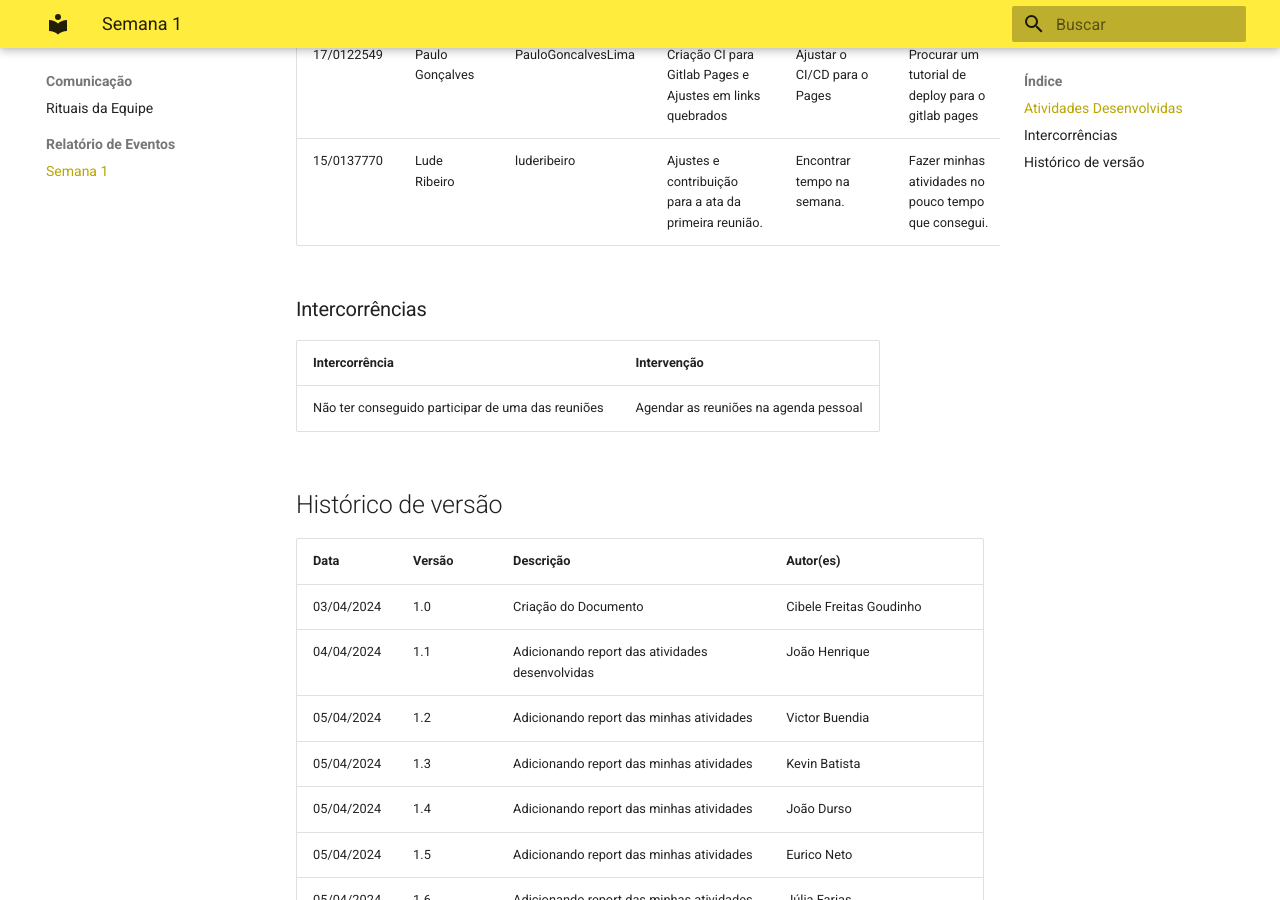
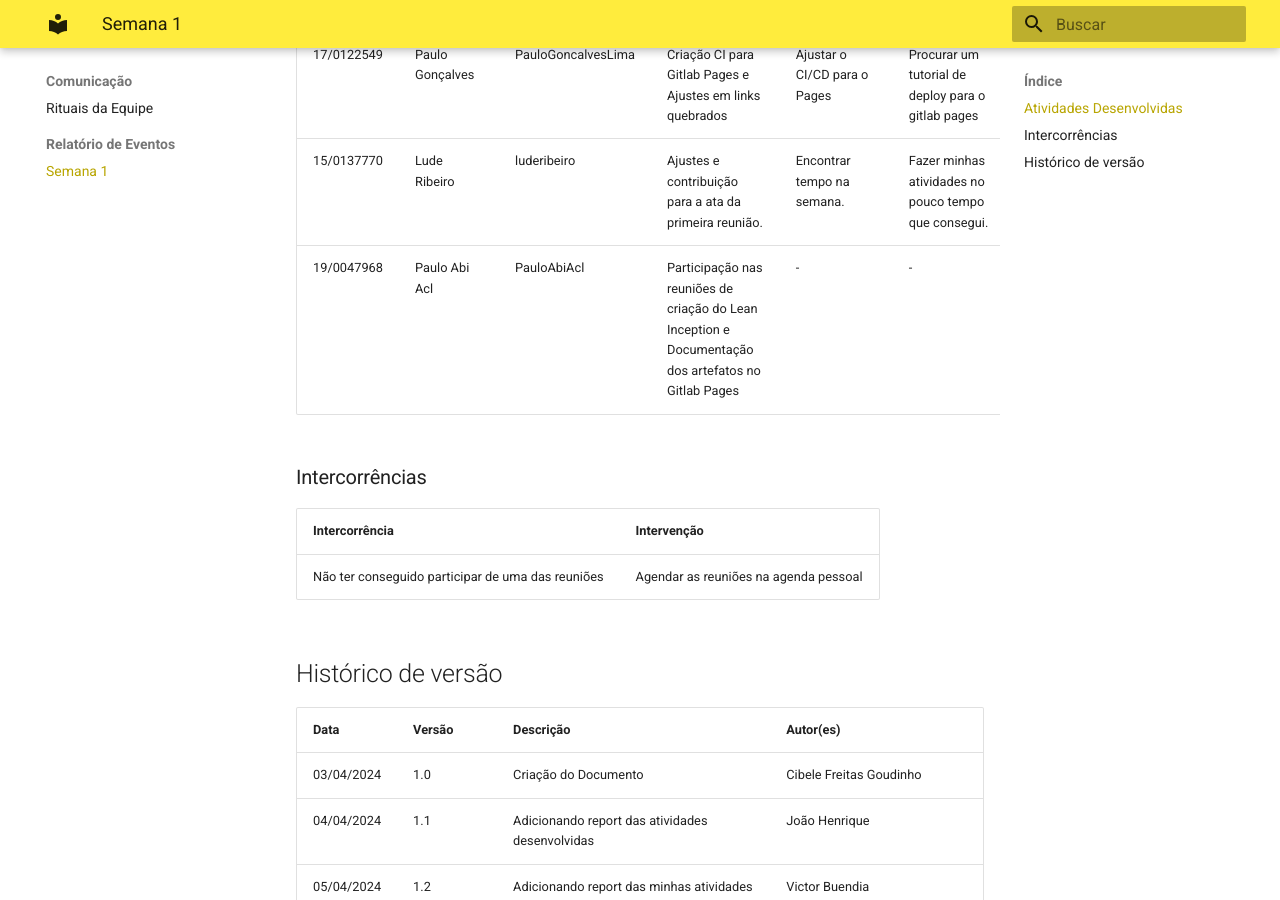
Before and after one commit to Simula-Fin/DOCS, an MkDocs documentation site: the page built from docs/reports/week1.md, in a window 1280 px wide and 900 px high, scrolled down 2880 px. Built offline with MkDocs 1.6.1 and Material for MkDocs 9.7.7, drawn with Linux system fonts in a browser that asks for light colours.

Commit message:
Adicao relatorio individual

```diff
--- a/docs/reports/week1.md
+++ b/docs/reports/week1.md
@@ -16,6 +16,7 @@
 | 18/0018019 | Guilherme Daniel Fernandes da Silva | guilhermedfs14 | Auxílio na desenvolvimento do Canvas MVP e Benchmarking de fintechs atuantes no mercado, além de organizar as reuniões e cerimônias realizadas pela equipe | Manter o foco da equipe nas atividades a serem desenvolvidas | Chamar atenção para recuperar o foco da equipe nas atividades |
 | 17/0122549 | Paulo Gonçalves | PauloGoncalvesLima         | Criação CI para Gitlab Pages e Ajustes em links quebrados | Ajustar o CI/CD para o Pages                                                 | Procurar um tutorial de deploy para o gitlab pages         |
 | 15/0137770 | Lude Ribeiro | luderibeiro | Ajustes e contribuição para a ata da primeira reunião. | Encontrar tempo na semana. | Fazer minhas atividades no pouco tempo que consegui. |
+| 19/0047968 | Paulo Abi Acl      | PauloAbiAcl       | Participação nas reuniões de criação do Lean Inception e Documentação dos artefatos no Gitlab Pages | -                          | -
 
 ### Intercorrências
 
```
